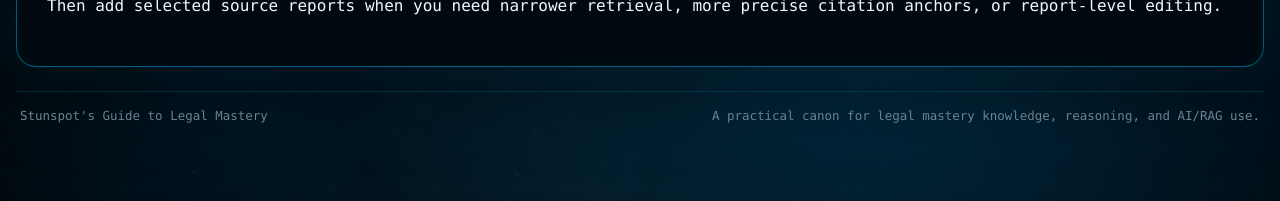
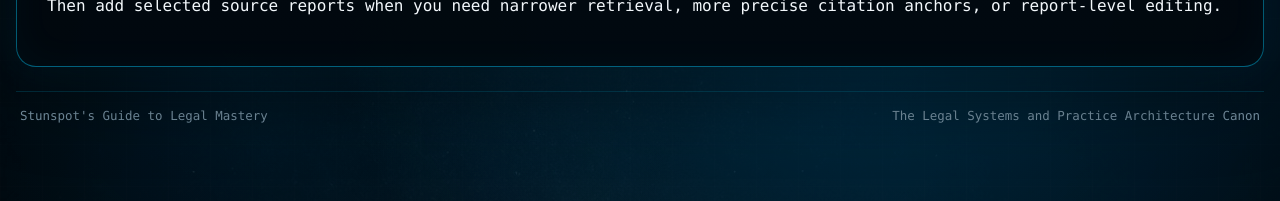
Before and after one commit to Stunspot/stunspots-guide-to-legal-mastery, a Jekyll site: the page built from docs/index.md, in a window 1280 px wide and 900 px high, scrolled down 2101 px. Shown: the part 696-897 px from the top of the window. Built offline with Jekyll 4.4.1, drawn with Linux system fonts in a browser that asks for light colours; our own code applies the rules of GitHub Pages for plain Markdown files; part of the change alters nothing that is shown.

Commit message:
Update social metadata copy

```diff
--- a/docs/_layouts/default.html
+++ b/docs/_layouts/default.html
@@ -11,17 +11,17 @@
   <meta property="og:type" content="website">
   <meta property="og:site_name" content="Stunspot's Guide to Legal Mastery">
   <meta property="og:title" content="Stunspot's Guide to Legal Mastery">
-  <meta property="og:description" content="A practical canon for legal mastery knowledge, reasoning, and AI/RAG use.">
+  <meta property="og:description" content="A model-facing field manual for authority, interpretation, proof, procedure, strategy, private ordering, ethics, legal failure diagnosis, and legal execution.">
   <meta property="og:url" content="https://stunspot.github.io/stunspots-guide-to-legal-mastery/">
   <meta property="og:image" content="https://stunspot.github.io/stunspots-guide-to-legal-mastery/assets/brand/social-preview.png">
   <meta property="og:image:secure_url" content="https://stunspot.github.io/stunspots-guide-to-legal-mastery/assets/brand/social-preview.png">
   <meta property="og:image:type" content="image/png">
-  <meta property="og:image:alt" content="Stunspot's Guide to Legal Mastery — A practical canon for legal mastery knowledge, reasoning, and AI/RAG use.">
+  <meta property="og:image:alt" content="Stunspot's Guide to Legal Mastery — The Legal Systems and Practice Architecture Canon.">
 
   <!-- Twitter / X Card -->
   <meta name="twitter:card" content="summary_large_image">
   <meta name="twitter:title" content="Stunspot's Guide to Legal Mastery">
-  <meta name="twitter:description" content="A practical canon for legal mastery knowledge, reasoning, and AI/RAG use.">
+  <meta name="twitter:description" content="A model-facing field manual for authority, interpretation, proof, procedure, strategy, private ordering, ethics, legal failure diagnosis, and legal execution.">
   <meta name="twitter:image" content="https://stunspot.github.io/stunspots-guide-to-legal-mastery/assets/brand/social-preview.png">
 </head>
 
@@ -47,7 +47,7 @@
 
     <footer class="site-footer">
       <span>Stunspot's Guide to Legal Mastery</span>
-      <span>A practical canon for legal mastery knowledge, reasoning, and AI/RAG use.</span>
+      <span>The Legal Systems and Practice Architecture Canon</span>
     </footer>
   </div>
 </body>
```
